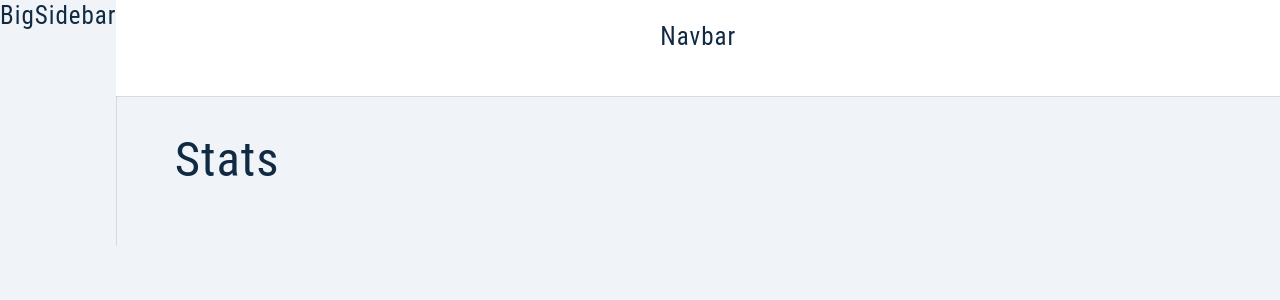
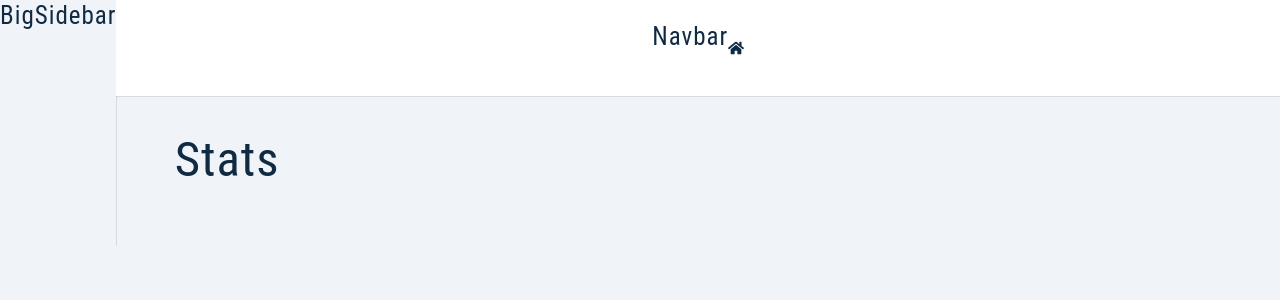
Before and after one commit to tusharzalte/jobify, a React (Create React App) app in the folder client/: page / in a window 1280 px wide. Shown: the top 300 px of the page. Built offline with nearby package versions, Linux system fonts and the light colour scheme; sample sign-in values are in the browser's storage.

Commit message:
section 21 FaHome icon commit

```diff
--- a/client/src/components/Navbar.js
+++ b/client/src/components/Navbar.js
@@ -4,7 +4,7 @@ import {FaHome} from 'react-icons/fa'
 const Navbar = () => {
   return (
     <Wrapper>
-        <h4>Navbar</h4>
+        <h4>Navbar</h4><FaHome/>
     </Wrapper>
   )
 }
```
